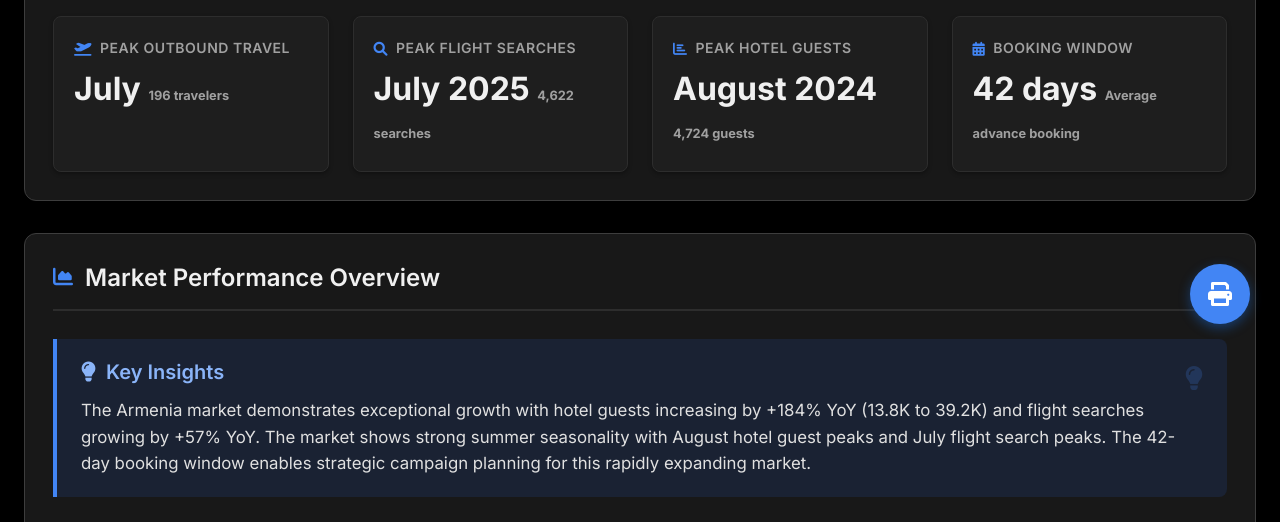
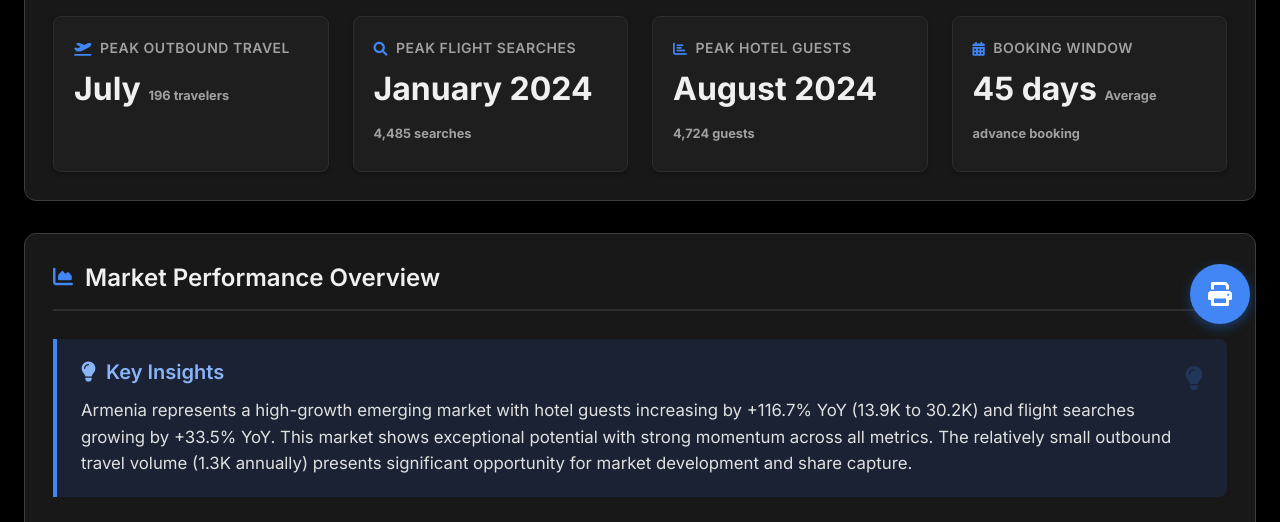
Before and after one commit to studiorns/annual-planning-armenia-dashboard, a plain HTML site: page index.html in a window 1280 px wide. Shown: the part 446-968 px from the top of the page. Drawn offline with nearby package versions, Linux system fonts and the light colour scheme.

Commit message:
Add files via upload

```diff
--- a/index.html
+++ b/index.html
@@ -486,7 +486,7 @@
                 </div>
                 <div class="metric-card">
                     <div class="metric-name"><i class="fas fa-search"></i> Peak Flight Searches</div>
-                    <div class="metric-value">July 2025 <span style="font-size: 0.8rem; color: var(--gray-600);">4,622 searches</span></div>
+                    <div class="metric-value">January 2024 <span style="font-size: 0.8rem; color: var(--gray-600);">4,485 searches</span></div>
                 </div>
                 <div class="metric-card">
                     <div class="metric-name"><i class="fas fa-chart-bar"></i> Peak Hotel Guests</div>
@@ -494,7 +494,7 @@
                 </div>
                 <div class="metric-card">
                     <div class="metric-name"><i class="fas fa-calendar-alt"></i> Booking Window</div>
-                    <div class="metric-value">42 days <span style="font-size: 0.8rem; color: var(--gray-600);">Average advance booking</span></div>
+                    <div class="metric-value">45 days <span style="font-size: 0.8rem; color: var(--gray-600);">Average advance booking</span></div>
                 </div>
             </div>
         </div>
@@ -504,7 +504,7 @@
 
             <div class="insight-summary">
                 <h3><i class="fas fa-lightbulb"></i> Key Insights</h3>
-                <p>The Armenia market demonstrates exceptional growth with hotel guests increasing by +184% YoY (13.8K to 39.2K) and flight searches growing by +57% YoY. The market shows strong summer seasonality with August hotel guest peaks and July flight search peaks. The 42-day booking window enables strategic campaign planning for this rapidly expanding market.</p>
+                <p>Armenia represents a high-growth emerging market with hotel guests increasing by +116.7% YoY (13.9K to 30.2K) and flight searches growing by +33.5% YoY. This market shows exceptional potential with strong momentum across all metrics. The relatively small outbound travel volume (1.3K annually) presents significant opportunity for market development and share capture.</p>
             </div>
 
             <div style="margin-bottom: 20px;">
@@ -770,7 +770,7 @@
         });
 
         // Print functionality
-        document.querySelector('.print-btn').addEventListener('click', () => {
+        document.querySelector('.print-btn').addEventListener('click', function() {
             window.print();
         });
     </script>
```
